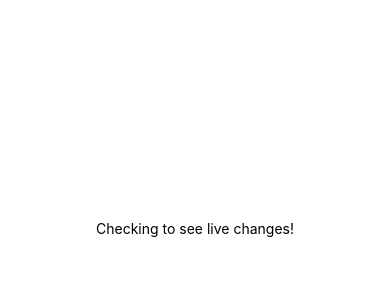
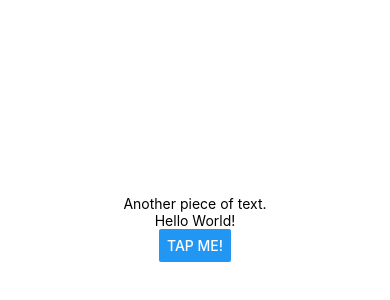
Before and after one commit to Will-Watson/RN-Udemy-First-App, a React Native app: screen / in a window 390 px wide. Shown: the part 194-494 px from the top of the page. Built offline with nearby package versions, Linux system fonts and the light colour scheme.

Commit message:
messing with react native build in components

```diff
--- a/App.js
+++ b/App.js
@@ -1,11 +1,13 @@
-import { StatusBar } from 'expo-status-bar';
-import { StyleSheet, Text, View } from 'react-native';
+import { StyleSheet, Text, View, Button } from 'react-native';
 
 export default function App() {
   return (
     <View style={styles.container}>
-      <Text>Checking to see live changes!</Text>
-      <StatusBar style='auto' />
+      <View>
+        <Text>Another piece of text.</Text>
+      </View>
+      <Text>Hello World!</Text>
+      <Button title="Tap me!" onPress={() => alert('You pressed me!')} />
     </View>
   );
 }
```
